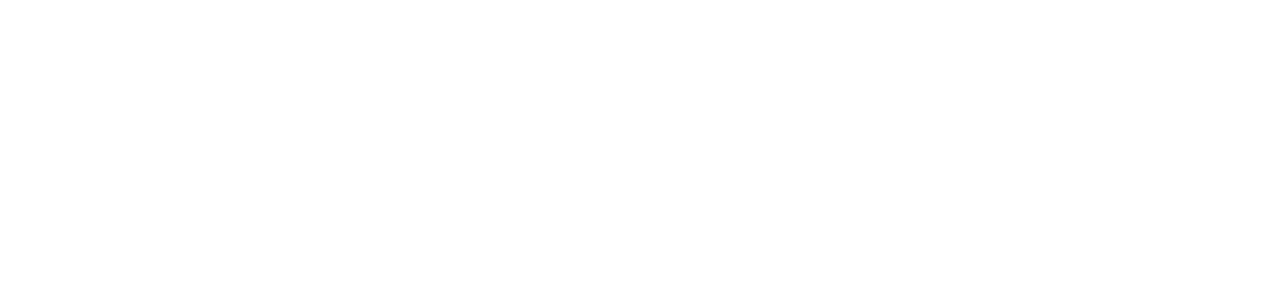
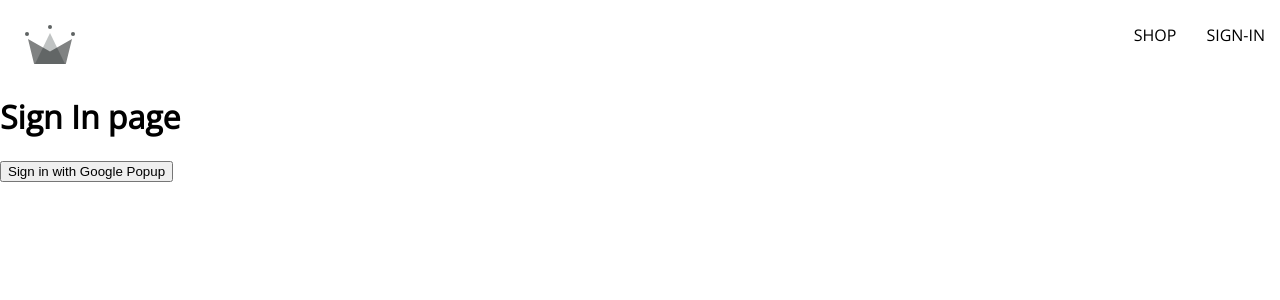
Before and after one commit to KarimWG7/crwn-clothing, a React (Create React App) app: page /sign-in in a window 1280 px wide. Before the commit this address had no page. Shown: the top 300 px of the page. Built offline with nearby package versions, Linux system fonts and the light colour scheme.

Commit message:
implementing Google auth sign in popup

```diff
--- a/package.json
+++ b/package.json
@@ -6,6 +6,7 @@
     "@testing-library/jest-dom": "^5.16.4",
     "@testing-library/react": "^13.3.0",
     "@testing-library/user-event": "^13.5.0",
+    "firebase": "^9.8.4",
     "react": "^18.2.0",
     "react-dom": "^18.2.0",
     "react-router-dom": "^6.3.0",
--- a/src/App.js
+++ b/src/App.js
@@ -2,6 +2,7 @@
 
 import Home from "./routes/home/home.component";
 import Navigation from "./routes/navigation/navigation.component";
+import SignIn from "./routes/sign-in/sign-in.component";
 
 
 
@@ -15,6 +16,7 @@
       <Route path="/" element={<Navigation />}>
         <Route index element={<Home />} />
         <Route path="shop" element={<Shop />} />
+        <Route path="sign-in" element={<SignIn />} />
       </Route>
     </Routes>
   );
--- a/src/routes/navigation/navigation.component.jsx
+++ b/src/routes/navigation/navigation.component.jsx
@@ -17,6 +17,9 @@
           <Link className="nav-link" to="/shop">
             SHOP
           </Link>
+          <Link className="nav-link" to="/sign-in">
+            SIGN-IN
+          </Link>
         </div>
       </div>
       <Outlet />
--- /dev/null
+++ b/src/routes/sign-in/sign-in.component.jsx
@@ -0,0 +1,14 @@
+import { signInWithGooglePopup } from "../../utils/firebase/firebase.utils";
+const SignIn = () => {
+  const logGoogleUser = async () => {
+    const response = await signInWithGooglePopup();
+    console.log(response);
+  };
+  return (
+    <div>
+      <h1>Sign In page </h1>
+      <button onClick={logGoogleUser}>Sign in with Google Popup</button>
+    </div>
+  );
+};
+export default SignIn;
--- /dev/null
+++ b/src/utils/firebase/firebase.utils.js
@@ -0,0 +1,25 @@
+import { initializeApp } from "firebase/app";
+import {
+  getAuth,
+  signInWithPopup,
+  signInWithRedirect,
+  GoogleAuthProvider,
+} from "firebase/auth";
+
+const firebaseConfig = {
+  apiKey: "AIzaSyB7nEbmPuoXcTg-lCAZ66qOVDEnAv_JuIA",
+  authDomain: "crwn-clothing-kwg.firebaseapp.com",
+  projectId: "crwn-clothing-kwg",
+  storageBucket: "crwn-clothing-kwg.appspot.com",
+  messagingSenderId: "501155307001",
+  appId: "1:501155307001:web:d92316874f88d2aba4f128",
+};
+
+const firebaseApp = initializeApp(firebaseConfig);
+const provider = new GoogleAuthProvider();
+provider.setCustomParameters({
+  prompt: "select_account",
+});
+
+export const auth = getAuth()
+export const signInWithGooglePopup = () => signInWithPopup(auth, provider)
```
Also changed, not shown: 1 other file (tests, documents, lock files or other folders).
